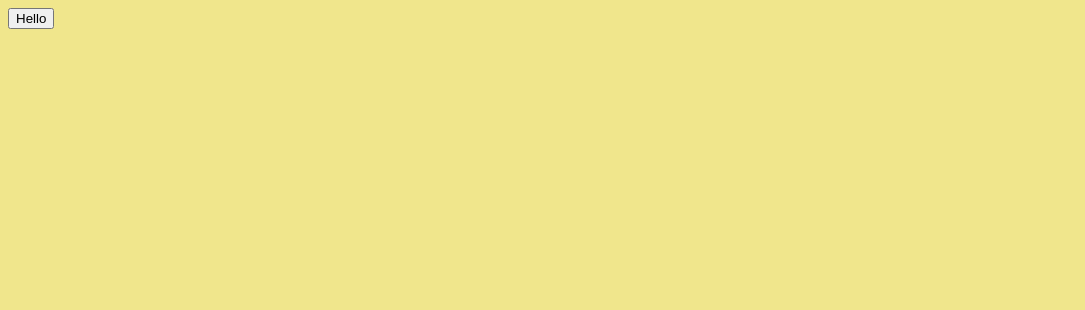
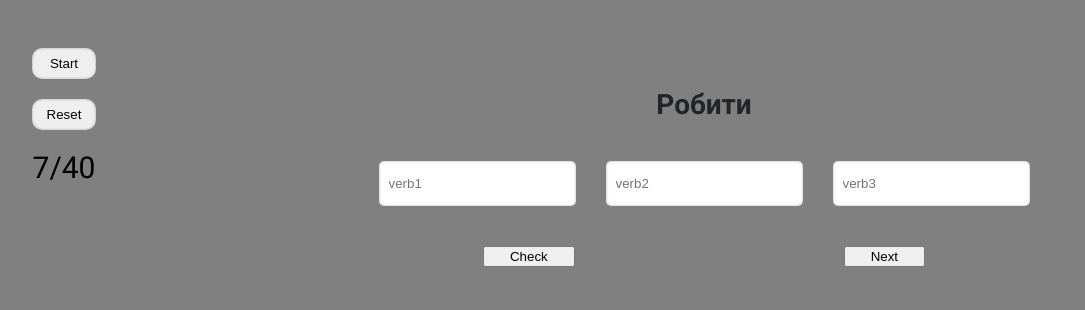
Before and after one commit to kramaxan/irregular-verbs, a plain HTML site: page index.html in a window 1280 px wide. Shown: the whole page, without its empty margins (0-1085 px from the left). Drawn offline with Linux system fonts and the light colour scheme.

Commit message:
modified markup: added grid to cover sidebar and quiz-box

```diff
--- a/index.html
+++ b/index.html
@@ -5,10 +5,37 @@
         <meta http-equiv="X-UA-Compatible" content="IE=edge" />
         <meta name="viewport" content="width=device-width, initial-scale=1.0" />
         <link rel="stylesheet" href="./styles.css" />
+        <link rel="preconnect" href="https://fonts.googleapis.com" />
+        <link rel="preconnect" href="https://fonts.gstatic.com" crossorigin />
+        <link href="https://fonts.googleapis.com/css2?family=Roboto:wght@100;400;500;700&display=swap" rel="stylesheet" />
         <title>Irregular Verbs</title>
     </head>
     <body>
-        <button onclick="hello()">Hello</button>
-        <script src="./script.js"></script>
+        <main>
+            <section class="quiz-section">
+                <div class="grid">
+                    <aside class="sidebar">
+                        <input class="main-btn" type="button" value="Start" />
+                        <input class="main-btn" type="button" value="Reset" />
+                        <span class="counter">7/40</span>
+                    </aside>
+                    <div class="quiz-box">
+                        <h1 class="verb">Робити</h1>
+                        <form class="quiz-input">
+                            <div class="input-verbs">
+                                <input class="verb-box" type="text" placeholder="verb1" />
+                                <input class="verb-box" type="text" placeholder="verb2" />
+                                <input class="verb-box" type="text" placeholder="verb3" />
+                            </div>
+                            <div class="sub-btn">
+                                <input class="btn check-box" type="button" value="Check" />
+                                <input class="btn next-box" type="button" value="Next" />
+                            </div>
+                        </form>
+                        <script src="./script.js"></script>
+                    </div>
+                </div>
+            </section>
+        </main>
     </body>
 </html>
--- a/styles.css
+++ b/styles.css
@@ -1,3 +1,85 @@
+* {
+    margin: 0;
+    padding: 0;
+    box-sizing: border-box;
+}
+html {
+    font-size: 62.5%;
+    font-family: 'Roboto', sans-serif;
+}
 body {
-    background-color: khaki;
+    /* background-color: khaki; */
 }
+.quiz-section {
+    height: 100vh;
+    padding: 4.8rem 0 3.2rem 0;
+    background-color: gray;
+}
+.grid {
+    display: grid;
+    grid-template-columns: 10% 1fr;
+}
+.sidebar {
+    /* background-color: green; */
+    display: flex;
+    flex-direction: column;
+    gap: 2rem;
+    align-items: center;
+    /* border: 1px solid black; */
+}
+.counter {
+    font-size: 3rem;
+}
+.main-btn {
+    width: 50%;
+    padding: 8px 0;
+    border-radius: 10px;
+    border: none;
+    box-shadow: inset 0px 0px 3px rgba(0, 0, 0, 0.3);
+    cursor: pointer;
+
+}
+.main-btn:active,
+.main-btn:hover {
+    background-color: #dee2e6;
+}
+.quiz-box {
+    display: flex;
+    flex-direction: column;
+    padding: 4rem 0;
+    align-items: center;
+    /* background-color: #91a7ff; */
+    /* border: 1px solid black; */
+    justify-content: center;
+    justify-self: center;
+}
+
+.input-verbs {
+    display: flex;
+    gap: 3rem;
+    margin-bottom: 4rem;
+    padding: 0 3rem;
+}
+
+.verb-box {
+    padding: 1.5rem 1rem;
+    border-radius: 5px;
+    border: none;
+    box-shadow: inset 0px 0px 3px rgba(0, 0, 0, 0.3);
+}
+
+.verb {
+    font-weight: 700;
+    font-size: 2.8rem;
+    color: #212529;
+    margin-bottom: 4rem;
+}
+.sub-btn {
+    display: flex;
+    justify-content: space-around;
+}
+
+.btn {
+    padding: 1px 25px;
+    cursor: pointer;
+}
```
